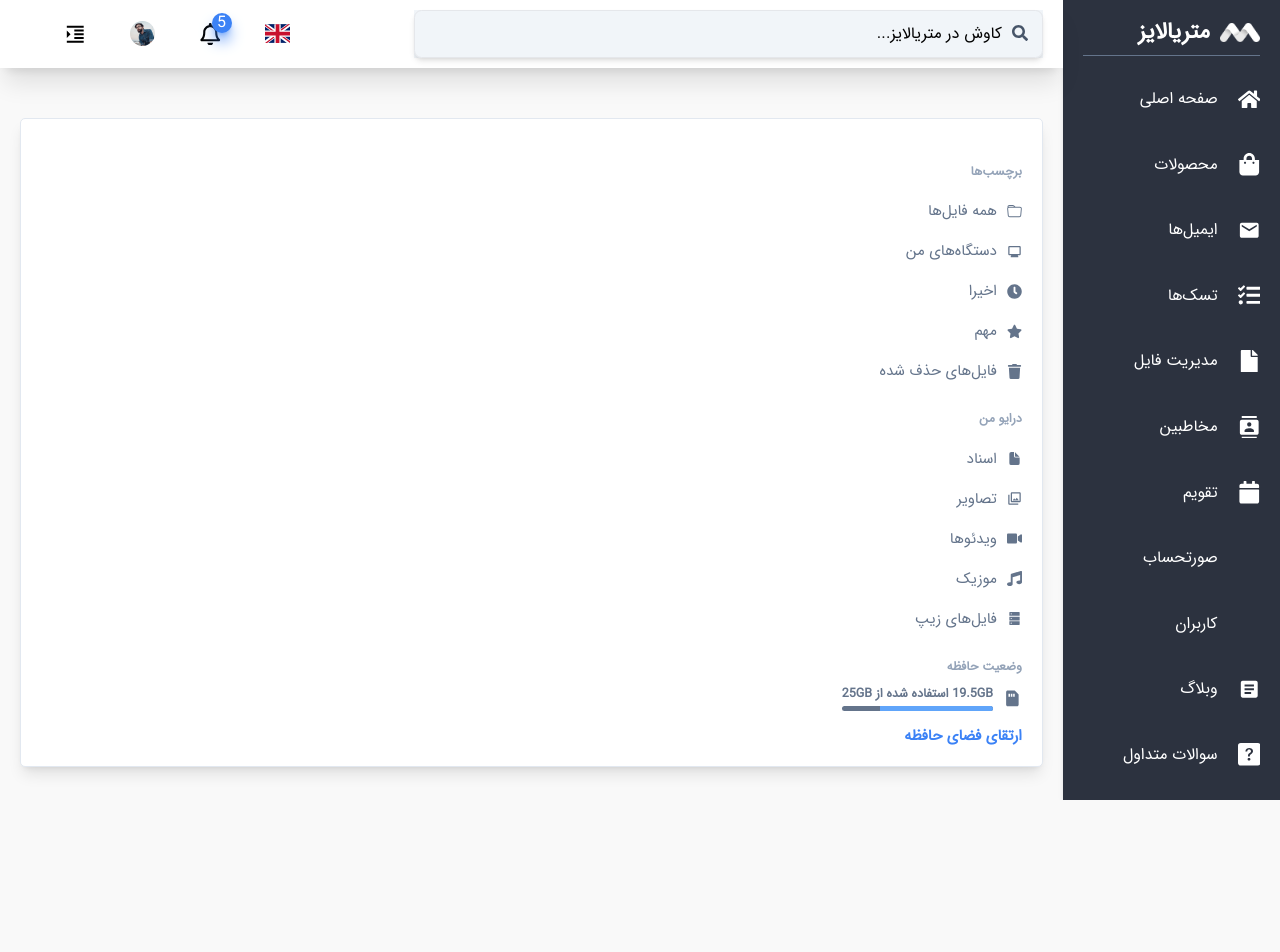
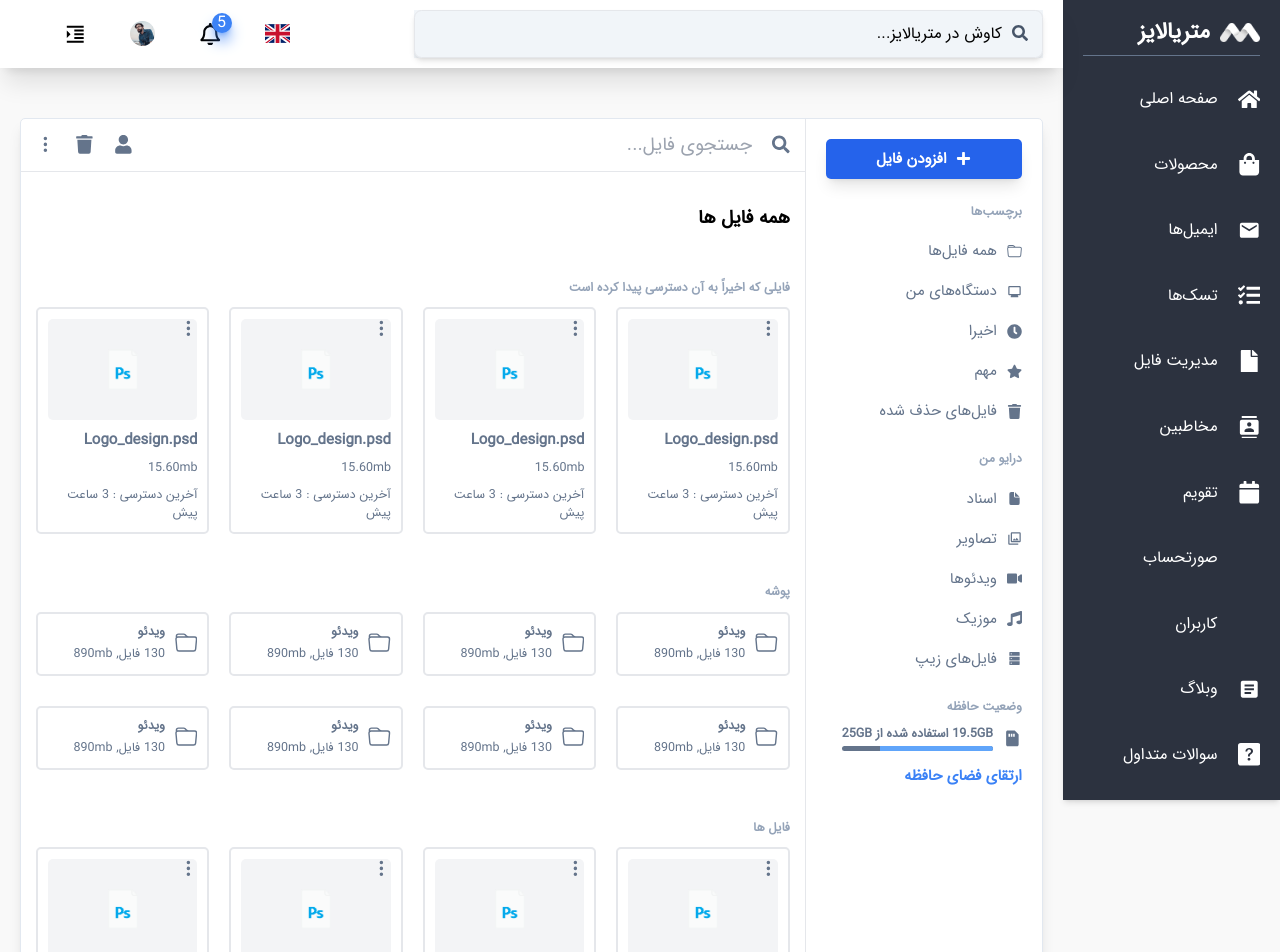
Before and after one commit to Reza-HM/materialize-cms, a React (Vite) app: page /file-management in a window 1280 px wide. Shown: the top 952 px of the page. Before the commit the page ends 800 px from the top, so only its background shows below. Built offline with nearby package versions, Linux system fonts and the light colour scheme; some icons are missing.

Commit message:
completed Files page

```diff
--- /dev/null
+++ b/src/Components/FileBox.tsx
@@ -0,0 +1,17 @@
+import { FC } from "react";
+import { BsThreeDotsVertical } from "react-icons/bs";
+
+const FileBox: FC = () => {
+  return (
+    <div className="flex flex-col gap-4 p-4 border-2 rounded-lg mt-4 animate-fade-up">
+      <div className="bg-gray-100 relative flex justify-center items-center rounded-lg p-12">
+        <BsThreeDotsVertical className="text-slate-500 text-3xl absolute top-0 right-0" />
+        <img src="/img/psd.png" className="w-12" alt="" />
+      </div>
+      <h4 className="text-2xl font-bold text-slate-500">Logo_design.psd</h4>
+      <p className="text-xl text-slate-500">15.60mb</p>
+      <p className="text-xl text-slate-500">آخرین دسترسی : 3 ساعت پیش</p>
+    </div>
+  );
+};
+export default FileBox;
--- a/src/Components/FilesSidebar.tsx
+++ b/src/Components/FilesSidebar.tsx
@@ -5,10 +5,15 @@
 import { FaClock, FaMusic, FaStar, FaTrash, FaVideo } from "react-icons/fa";
 import { IoDocument } from "react-icons/io5";
 import { MdMonitor, MdOutlinePhotoLibrary } from "react-icons/md";
+import { FaPlus } from "react-icons/fa";
 
 const FilesSidebar: FC = () => {
   return (
-    <div className="flex-1 animate-fade-left">
+    <div className="flex-1 p-8 animate-fade-left border-l">
+      <div className="py-4 px-8 bg-blue-600 text-white rounded-lg shadow-lg flex justify-center items-center gap-4 text-2xl font-bold cursor-pointer hover:bg-blue-700 transition-all duration-300">
+        <FaPlus />
+        افزودن فایل
+      </div>
       <h2 className="mt-10 text-xl text-slate-400 font-bold">برچسب‌ها</h2>
       <ul className="mt-8 flex flex-col gap-8">
         <li className="flex items-center gap-4 text-2xl text-slate-500">
--- /dev/null
+++ b/src/Components/FolderBox.tsx
@@ -0,0 +1,15 @@
+import { FC } from "react";
+import { BsFolder } from "react-icons/bs";
+
+const FolderBox: FC = () => {
+  return (
+    <div className="flex items-center gap-4 p-4 border-2 rounded-lg mt-4 animate-fade-up">
+      <BsFolder className="text-4xl font-bold text-slate-500" />
+      <div className="flex flex-col gap-2">
+        <h4 className="text-xl font-bold text-slate-500">ویدئو</h4>
+        <p className="text-xl text-slate-500">130 فایل, 890mb</p>
+      </div>
+    </div>
+  );
+};
+export default FolderBox;
--- a/src/Pages/Files.tsx
+++ b/src/Pages/Files.tsx
@@ -1,13 +1,72 @@
 import { FC } from "react";
 import FilesSidebar from "../Components/FilesSidebar";
+import { FaSearch, FaTrash, FaUser } from "react-icons/fa";
+import { BsThreeDotsVertical } from "react-icons/bs";
+import FileBox from "../Components/FileBox";
+import FolderBox from "../Components/FolderBox";
 
 const Files: FC = () => {
   return (
     <div className="mt-12 p-8">
-      <div className="flex gap-8 bg-white shadow-lg rounded-lg p-8 border border-slate-200">
+      <div className="flex bg-white shadow-lg rounded-lg border border-slate-200">
         <FilesSidebar />
         <div className="flex-[4]">
-
+          <div className="flex justify-between items-center border-b p-6">
+            <div className="flex relative items-center gap-8 text-slate-500 text-3xl w-full">
+              <FaSearch className="cursor-pointer" />
+              <input
+                type="text"
+                placeholder="جستجوی فایل..."
+                className="bg-unset w-full"
+              />
+            </div>
+            <div className="flex items-center gap-8 text-slate-500 text-3xl">
+              <FaUser />
+              <FaTrash />
+              <BsThreeDotsVertical />
+            </div>
+          </div>
+          <h2 className="text-3xl font-bold p-6 mt-8">همه فایل ها</h2>
+          <div className="mt-8 p-6">
+            <p className="text-xl text-slate-400 font-bold">
+              فایلی که اخیراً به آن دسترسی پیدا کرده است
+            </p>
+            <div className="grid grid-cols-4 gap-8">
+              <FileBox />
+              <FileBox />
+              <FileBox />
+              <FileBox />
+            </div>
+          </div>
+          <div className="mt-8 p-6">
+            <p className="text-xl font-bold text-slate-400">پوشه</p>
+            <div className="grid grid-cols-4 gap-8">
+              <FolderBox />
+              <FolderBox />
+              <FolderBox />
+              <FolderBox />
+              <FolderBox />
+              <FolderBox />
+              <FolderBox />
+              <FolderBox />
+            </div>
+          </div>
+          <div className="mt-8 p-6">
+            <p className="text-xl text-slate-400 font-bold">فایل ها</p>
+            <div className="grid grid-cols-4 gap-8">
+              <FileBox />
+              <FileBox />
+              <FileBox />
+              <FileBox />
+              <FileBox />
+              <FileBox />
+              <FileBox />
+              <FileBox />
+              <FileBox />
+              <FileBox />
+              <FileBox />
+            </div>
+          </div>
         </div>
       </div>
     </div>
```
Also changed, not shown: public/img/psd.png (added).
